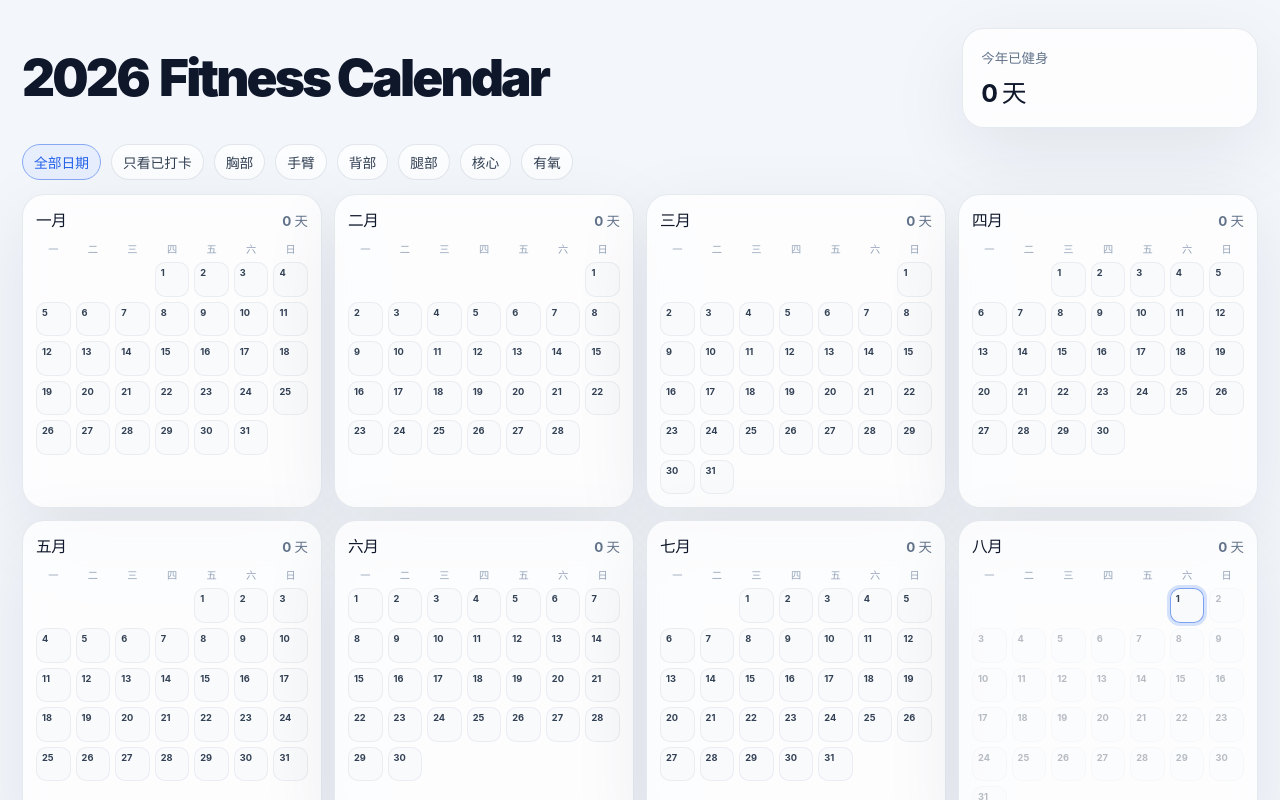
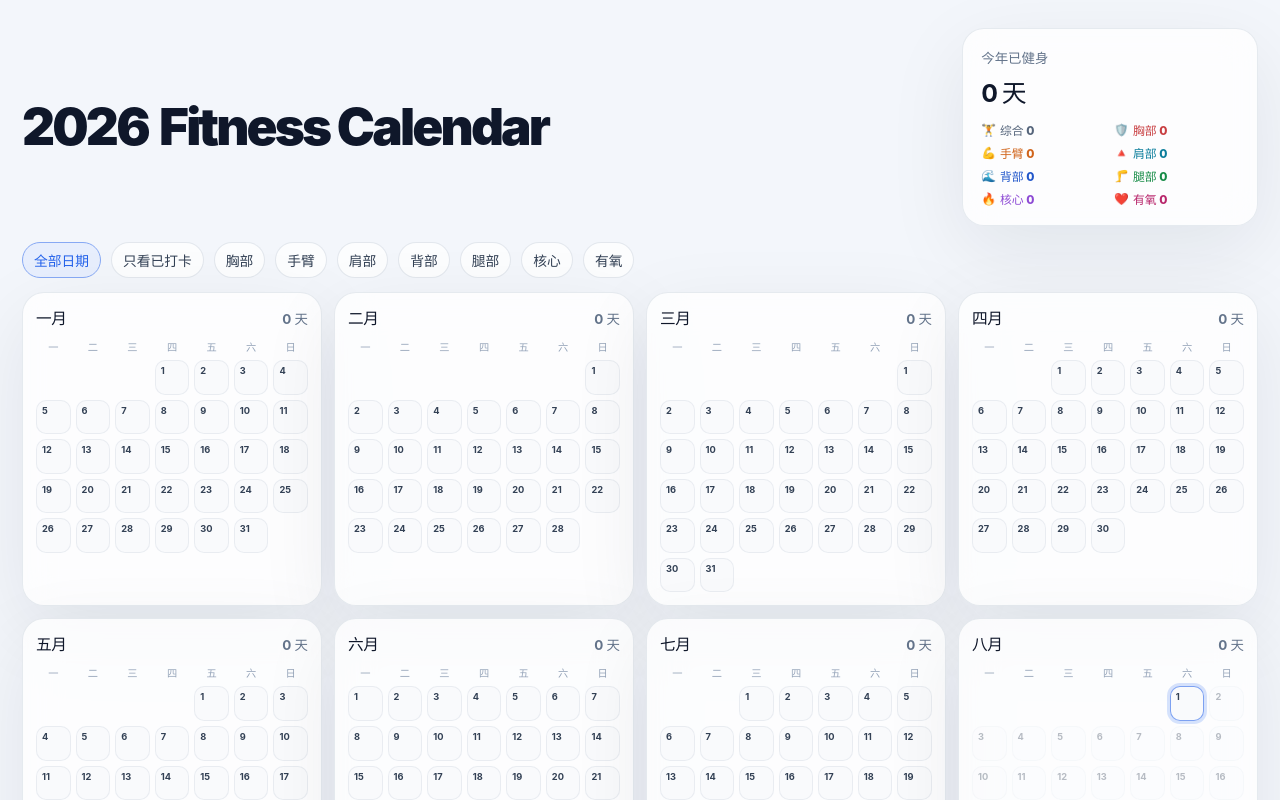
Before and after one commit to gentleming/fitness-year-calendar, a Next.js app: page / in a window 1280 px wide. Shown: the top 800 px of the page. Built offline with nearby package versions, Linux system fonts and the light colour scheme.

Commit message:
Add shoulder counts and simplify filtered view

```diff
--- a/app/globals.css
+++ b/app/globals.css
@@ -86,6 +86,24 @@ h1 {
   color: #0f172a;
   font-size: 1.55rem;
   letter-spacing: -0.04em;
+}
+
+.stat-breakdown {
+  display: grid;
+  grid-template-columns: repeat(2, minmax(0, 1fr));
+  gap: 6px 8px;
+  margin-top: 12px;
+}
+
+.stat-breakdown span {
+  display: inline-flex;
+  gap: 4px;
+  align-items: center;
+  min-width: 0;
+  color: color-mix(in srgb, var(--group-color, #64748b) 82%, #172033);
+  font-size: 0.74rem;
+  font-weight: 800;
+  white-space: nowrap;
 }
 
 .muscle-picker,
--- a/app/page.tsx
+++ b/app/page.tsx
@@ -1,6 +1,6 @@
 "use client";
 
-import type { CSSProperties } from "react";
+import type { CSSProperties, ReactNode } from "react";
 import { useEffect, useMemo, useState } from "react";
 
 const currentYear = new Date().getFullYear();
@@ -10,6 +10,7 @@ const muscleGroups = [
   { id: "default", label: "综合", icon: "🏋️", color: "#64748b" },
   { id: "chest", label: "胸部", icon: "🛡️", color: "#ef4444" },
   { id: "arms", label: "手臂", icon: "💪", color: "#f97316" },
+  { id: "shoulders", label: "肩部", icon: "🔺", color: "#0891b2" },
   { id: "back", label: "背部", icon: "🌊", color: "#2563eb" },
   { id: "legs", label: "腿部", icon: "🦵", color: "#16a34a" },
   { id: "core", label: "核心", icon: "🔥", color: "#a855f7" },
@@ -92,6 +93,14 @@ export default function Home() {
   );
 
   const totalWorkoutDays = Object.keys(checkins).length;
+  const workoutCounts = useMemo(() => {
+    const counts = Object.fromEntries(muscleGroups.map((group) => [group.id, 0])) as Record<string, number>;
+    Object.values(checkins).forEach((entry) => {
+      const group = groupMap[entry?.group] ? entry.group : "default";
+      counts[group] = (counts[group] ?? 0) + 1;
+    });
+    return counts;
+  }, [checkins]);
 
   function toggleCheckin(dateIso: string, group = "default") {
     if (dateIso > todayIso) return;
@@ -138,7 +147,16 @@ export default function Home() {
           </h1>
         </div>
         <div className="stats-grid">
-          <Stat label="今年已健身" value={`${totalWorkoutDays} 天`} />
+          <Stat label="今年已健身" value={`${totalWorkoutDays} 天`}>
+            <div className="stat-breakdown">
+              {muscleGroups.map((group) => (
+                <span key={group.id} style={{ "--group-color": group.color } as CSSProperties}>
+                  <span aria-hidden="true">{group.icon}</span>
+                  {group.label} {workoutCounts[group.id] ?? 0}
+                </span>
+              ))}
+            </div>
+          </Stat>
         </div>
       </section>
 
@@ -168,11 +186,13 @@ export default function Home() {
                 <h2>{month.label}</h2>
                 <span>{months[monthIndex].days.filter((date) => checkins[isoDate(date)]).length} 天</span>
               </header>
-              <div className="weekdays">
-                {weekdayLabels.map((day) => (
-                  <span key={day}>{day}</span>
-                ))}
-              </div>
+              {filter === "all" && (
+                <div className="weekdays">
+                  {weekdayLabels.map((day) => (
+                    <span key={day}>{day}</span>
+                  ))}
+                </div>
+              )}
               <div className="days">
                 {filter === "all" &&
                   Array.from({ length: (months[monthIndex].days[0].getDay() + 6) % 7 }).map((_, index) => (
@@ -219,7 +239,6 @@ export default function Home() {
                       >
                         <div className="popover-header">
                           <div>
-                            <span>选择日期</span>
                             <strong>{formatChineseDate(dateObject)}</strong>
                           </div>
                           <button className="close-popover" onClick={() => setOpenDate(null)} aria-label="关闭">
@@ -263,11 +282,12 @@ export default function Home() {
   );
 }
 
-function Stat({ label, value }: { label: string; value: string }) {
+function Stat({ label, value, children }: { label: string; value: string; children?: ReactNode }) {
   return (
     <div className="stat-card">
       <span>{label}</span>
       <strong>{value}</strong>
+      {children}
     </div>
   );
 }
```
